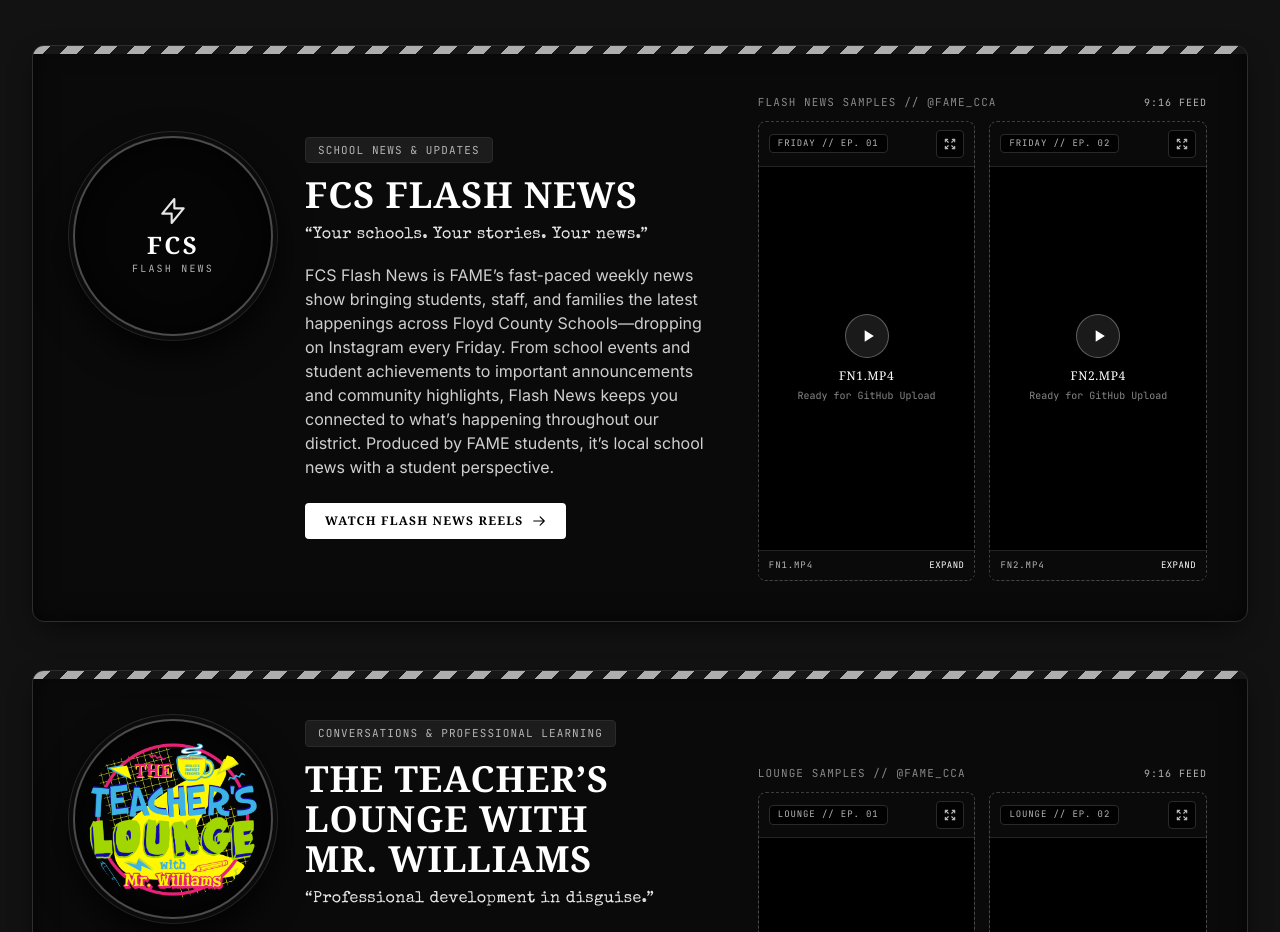
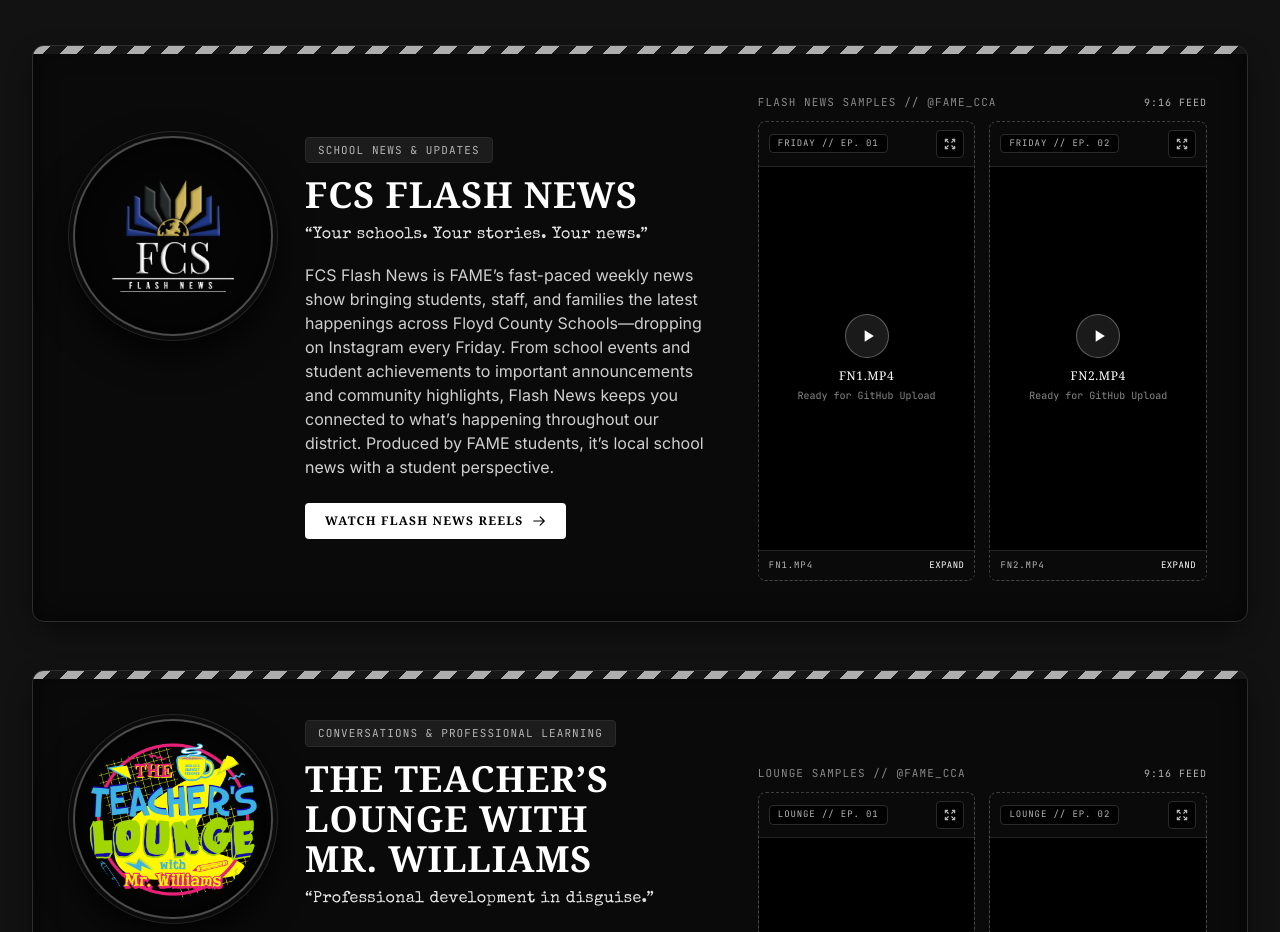
Before and after one commit to rickwilliams-arch/fame-pathway, a plain HTML site: page social.html in a window 1280 px wide. Shown: the part 1163-2095 px from the top of the page. Drawn offline with nearby package versions, Linux system fonts and the light colour scheme; a web font is replaced by a local one.

Commit message:
Update social.html

```diff
--- a/social.html
+++ b/social.html
@@ -471,8 +471,8 @@
                             <!-- Circular Show Logo Badge -->
                             <div class="show-logo-circle p-1 shrink-0">
                                 <img
-                                    src="FlashNewsLogo_Trans.png"
-                                    data-fallbacks="FlashNewsLogo_Trans.png,FlashNewsLogo_Trans.png,flashnewslogo_trans.png,FlashNewsLogo.png"
+                                    src="FlashNewsLogo_EmbossTrans.png"
+                                    data-fallbacks="FlashNewsLogo_EmbossTrans.png,FlashNewsLogo_EmbossTrans.png,flashnewslogo_EmbossTrans.png,FlashNewsLogo_EmbossTrans.png"
                                     alt="FCS Flash News Logo"
                                     class="show-logo-img w-full h-full object-contain scale-110"
                                     data-fallback-id="flash-logo-fallback"
```
